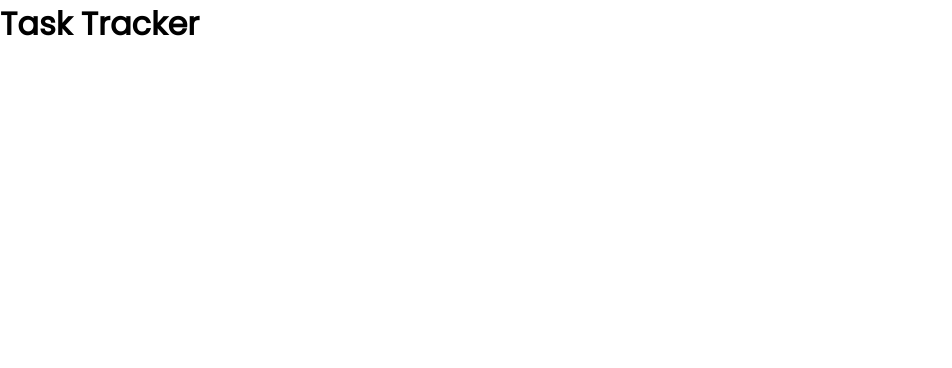
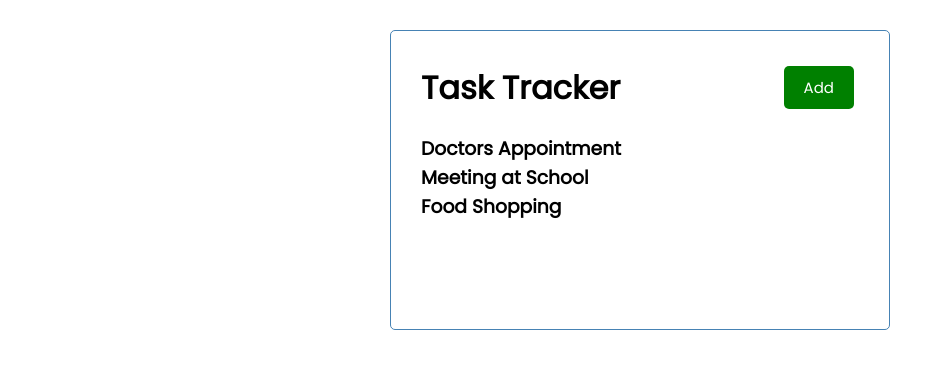
Before and after one commit to pravuX/task-tracker, a React (Create React App) app: page / in a window 1280 px wide. Shown: the top 368 px of the page, without its empty margins (0-952 px from the left). Built offline with nearby package versions, Linux system fonts and the light colour scheme.

Commit message:
Add Task.js, Change indentation size

```diff
--- a/public/index.html
+++ b/public/index.html
@@ -24,7 +24,7 @@
       work correctly both with client-side routing and a non-root public URL.
       Learn how to configure a non-root public URL by running `npm run build`.
     -->
-    <title>React App</title>
+    <title>Task Tracker</title>
   </head>
   <body>
     <noscript>You need to enable JavaScript to run this app.</noscript>
--- a/src/App.js
+++ b/src/App.js
@@ -1,11 +1,35 @@
+import { useState } from "react"
 import Header from './components/Header'
+import Tasks from './components/Tasks';
 
 const App = () => {
-    return (
-        <div className="App">
-            <Header/>
-        </div>
-    );
+  const [tasks, setTasks] = useState([
+    {
+      id: 1,
+      text: 'Doctors Appointment',
+      day: 'Feb 5th at 2:30pm',
+      reminder: true,
+    },
+    {
+      id: 2,
+      text: 'Meeting at School',
+      day: 'Feb 6th at 1:30pm',
+      reminder: true,
+    },
+    {
+      id: 3,
+      text: 'Food Shopping',
+      day: 'Feb 5th at 2:30pm',
+      reminder: false,
+    }
+  ])
+
+  return (
+    <div className="container">
+      <Header />
+      <Tasks tasks={tasks}/>
+    </div>
+  );
 }
 
 export default App;
--- /dev/null
+++ b/src/components/Button.js
@@ -0,0 +1,22 @@
+import PropTypes from 'prop-types'
+
+const Button = ({ color, text, onClick }) => {
+
+  return (
+    <button style={{ backgroundColor: color }} className='btn' onClick={onClick}>
+      {text}
+    </button>
+  )
+}
+
+Button.defaultProps = {
+  color: 'steelblue',
+}
+
+Button.propTypes = {
+  text: PropTypes.string,
+  color: PropTypes.string,
+  onClick: PropTypes.func,
+}
+
+export default Button
--- a/src/components/Header.js
+++ b/src/components/Header.js
@@ -1,9 +1,15 @@
 import PropTypes from 'prop-types'
+import Button from './Button'
 
 const Header = ({ title }) => {
+  const lmao = () => {
+    console.log('from header')
+  }
+
   return (
-    <header>
-        <h1>{title}</h1>
+    <header className='header'>
+      <h1>{title}</h1>
+      <Button color='green' text='Add' onClick={lmao} />
     </header>
   )
 }
--- /dev/null
+++ b/src/components/Tasks.js
@@ -0,0 +1,11 @@
+const Tasks = ({ tasks }) => {
+  return (
+    <>
+      {tasks.map((task) => (
+        <h3 key={task.id}>{task.text}</h3>
+      ))}
+    </>
+  )
+}
+
+export default Tasks
```
Also changed, not shown: src/index.css (indentation only).
